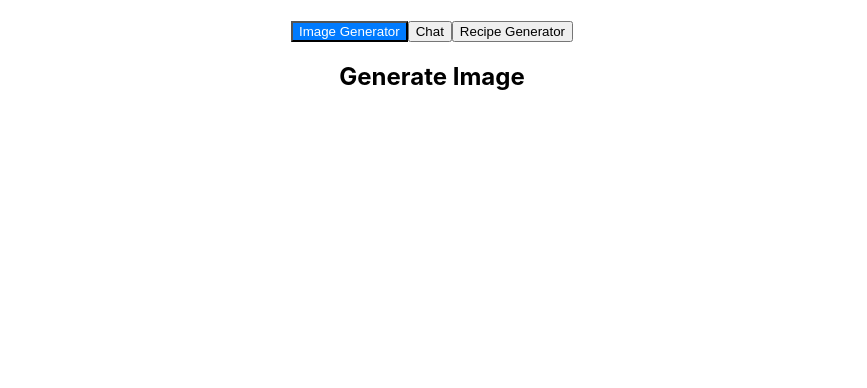
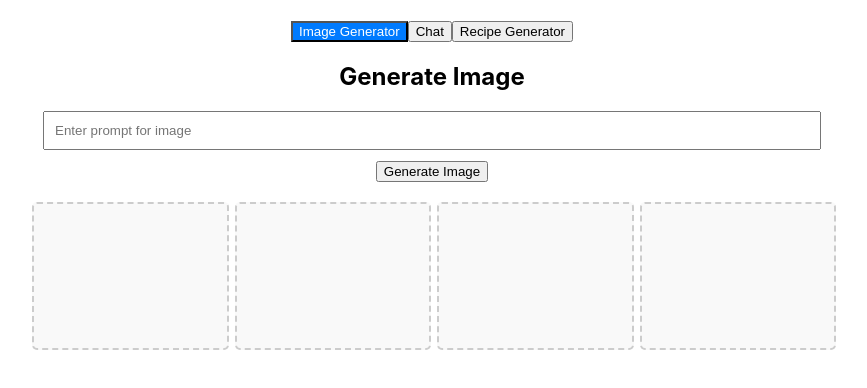
Before and after one commit to zotoelio/SpringAI, a React (Create React App) app in the folder frontend/: page / in a window 1280 px wide. Shown: the top 388 px of the page, without its empty margins (208-1075 px from the left). Built offline with nearby package versions, Linux system fonts and the light colour scheme.

Commit message:
generate image functionality

```diff
--- a/frontend/src/components/imageGenerator.js
+++ b/frontend/src/components/imageGenerator.js
@@ -1,8 +1,38 @@
-import React from "react";
+import React, { useState } from "react";
 
 function ImageGenerator() {
+    const [prompt, setPrompt] = useState('');
+    const [imageUrls, setImageUrls] = useState([]);
+
+    const generateImage = async () => {
+        try {
+            const response = await fetch(`http://localhost:8080/generate-image?prompt=${prompt}`)
+            const urls = await response.json();
+            setImageUrls(urls);
+        } catch (error){
+            console.error("Error generating image: ", error)
+        }
+    };
+
     return (
-        <h2>Generate Image</h2>
+        <div className="tab-content">
+            <h2>Generate Image</h2>
+            <input
+                type="text"
+                value={prompt}
+                onChange={(e) => setPrompt(e.target.value)}
+                placeholder="Enter prompt for image"
+            />
+            <button onClick={generateImage}>Generate Image</button>
+            <div className="image-grid">
+                {imageUrls.map((url, index) => {
+                    <img key={index} src={url} alt={`Generated ${index}`}/>
+                })}
+                {[...Array(4-imageUrls.length)].map((_, index) => (
+                    <div key={index + imageUrls.length} className="empty-image-slot"></div>
+                ))}
+            </div>
+        </div>
     )
 }
 
```
